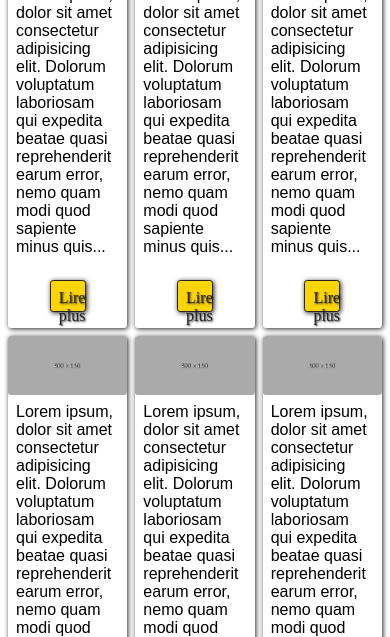
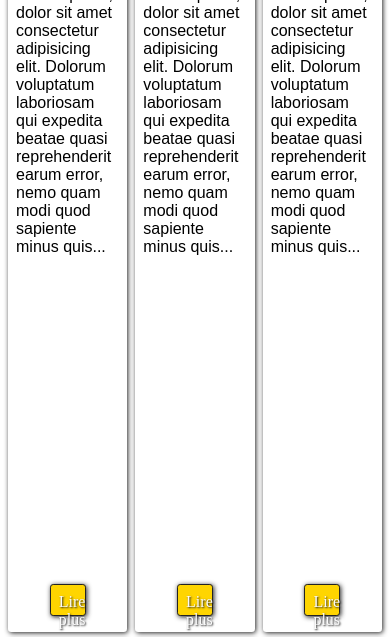
Before and after one commit to ron2cuba/PFILM, a website: page maquettes/pages/actus.html in a window 390 px wide. Shown: the part 201-838 px from the top of the page. Drawn offline with nearby package versions, Linux system fonts and the light colour scheme; files that its build step writes are made by us from their sources.

Commit message:
fix: button position in actus by adding position initial

```diff
--- a/maquettes/scss/partials/_masonry.scss
+++ b/maquettes/scss/partials/_masonry.scss
@@ -29,28 +29,13 @@ h2.h2{
                 padding: 0.5rem;
             }
             button.read{
+                position: initial;// annule le absolute
                 width:30%;
-                color : $black;
+            }
+            img{
+                width: 100%;
                 border-radius: .2rem;
-                margin: 1rem auto;
-                box-shadow: $shadow;
-                transition: all ease 500ms;
-                border: 1px solid $black;
-                font-family: "Luxi-italic";
-                &:hover{
-                box-shadow: none;
-                }
-                background-color: $jaune;
             }
-                img{
-                    width: 100%;
-                    border-radius: .2rem;
-                }
         }
     }
 }
-@media (max-width: 780px){
-    .grid{
-        grid-template-columns: repeat(2, 1fr);
-    }
-}
```
